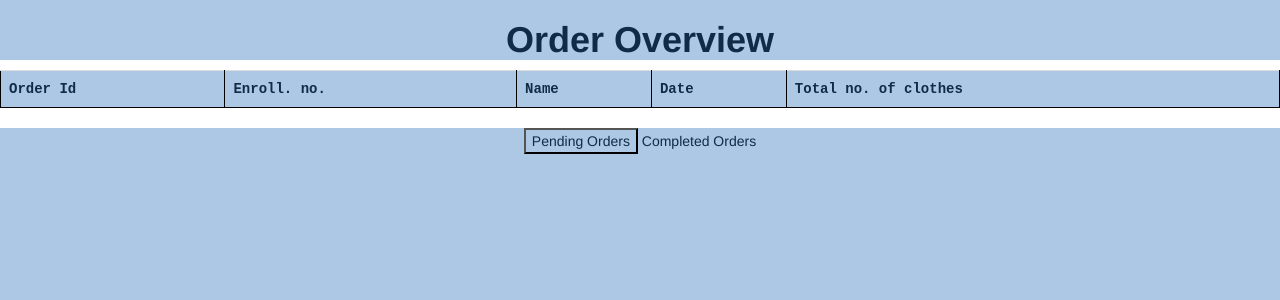
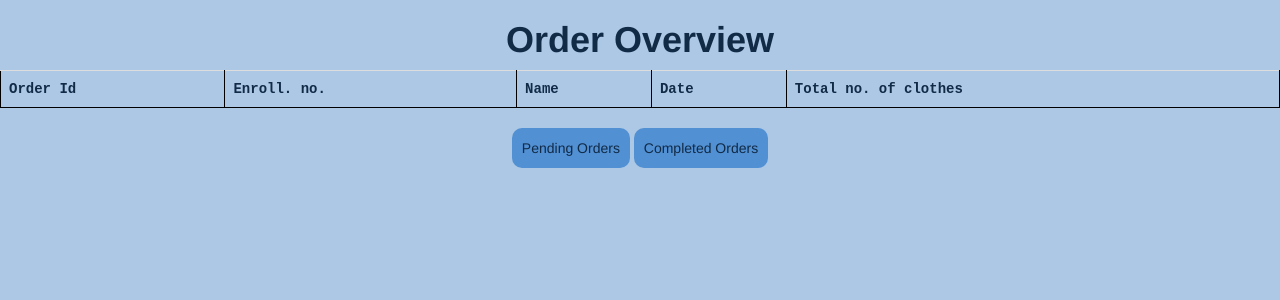
Before and after one commit to notnotrachit/digital_dhobi, a Django app: page /orders/ in a window 1280 px wide. Shown: the top 300 px of the page. Run offline with Django 4.2, Linux system fonts and the light colour scheme; data that the repository does not hold is empty.

Commit message:
new changes

```diff
--- a/templates/orders.html
+++ b/templates/orders.html
@@ -13,7 +13,16 @@
     />
     <title>Digital Dhobi</title>
     <style>
-      *,a {
+      body {
+        background-color: #acc8e5;
+        color: #112a46;
+      }
+      *,
+      a {
+        background-color: #acc8e5;
+        color: #112a46;
+      }
+      tr {
         background-color: #acc8e5;
         color: #112a46;
       }
@@ -31,13 +40,15 @@
       table {
         margin-left: auto;
         margin-right: auto;
-
-	button, #but {
+        background-color: #acc8e5;
+        color: #112a46;
+      }
+      button {
         padding: 10px;
         border: none;
         background-color: #5190d3;
         border-radius: 10px;
-	    cursor: pointer;
+        cursor: pointer;
       }
     </style>
   </head>
@@ -47,8 +58,6 @@
       integrity="sha384-Tc5IQib027qvyjSMfHjOMaLkfuWVxZxUPnCJA7l2mCWNIpG9mGCD8wGNIcPD7Txa"
       crossorigin="anonymous"
     ></script>
-
-    <div></div>
     <div>
       <h1 style="text-align: center; font-weight: bold">Order Overview</h1>
     </div>
@@ -60,24 +69,20 @@
         <th>Date</th>
         <th>Total no. of clothes</th>
       </tr>
-
-      {% for i in orders %}<tr>
+      {% for i in orders %}
+      <tr>
         <td><a href="/order_detail/{{i.id}}/">{{i.id}}</a></td>
         <td><a href="/order_detail/{{i.id}}/">{{i.enroll_no}}</a></td>
         <td><a href="/order_detail/{{i.id}}/">{{i.name}}</a></td>
         <td><a href="/order_detail/{{i.id}}/">{{i.date}}</a></td>
         <td><a href="/order_detail/{{i.id}}/">{{i.total_clothes}}</a></td>
-      </tr>{% endfor %}
-
-    </table><center>
-	  <a href="/orders">
-	  <button id="but">
-		  Pending Orders
-	  </button></a>
-	  <a href="/completed_order"
-	  <button id="but">
-		  Completed Orders
-	  </button>
+      </tr>
+      {% endfor %}
+    </table>
+    <center>
+      <a href="/orders"> <button id="but">Pending Orders</button></a>
+      <a href="/completed_order">
+        <button id="but">Completed Orders</button>
       </a>
     </center>
   </body>
```
Lines whose indentation alone changed are shown as unchanged.
